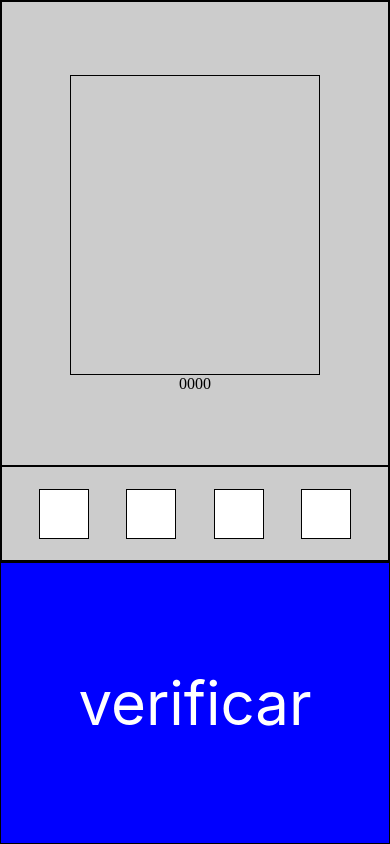
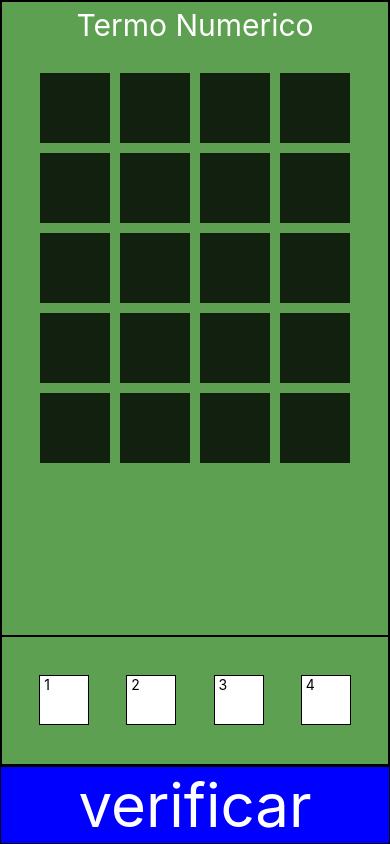
Before and after one commit to Fabiano20077/TermoNumerico, a React Native app: screen /Home in a window 390 px wide. Built offline with nearby package versions, Linux system fonts and the light colour scheme.

Commit message:
alteração no visual e mecanica do termo

```diff
--- a/src/pagina/home/index.js
+++ b/src/pagina/home/index.js
@@ -1,5 +1,5 @@
 import { StatusBar } from 'expo-status-bar';
-import { View, Text , TextInput, Pressable ,FlatList } from 'react-native-web';
+import { View, Text, TextInput, Pressable, FlatList } from 'react-native-web';
 import styles from './style';
 import { useEffect, useState } from 'react';
 
@@ -7,21 +7,34 @@ export default function App() {
 
 
 
-    const [num,setNum] = useState([0,0,0,0]);
-    const [Lista,setLista] = useState([]);
+    const [num, setNum] = useState([0, 0, 0, 0]);
+    const [Lista, setLista] = useState([
+        [``, '', '', ''],
+        [``, '', '', ''],
+        [``, '', '', ''],
+        [``, '', '', ''],
+        [``, '', '', '']
+    ]);
+
     // const numero = [0,0,0,0]
 
-    const addArray =(num) => {
+    /*  const addArray = (num) => {
 
 
          const novoItem = {
              valor: num
          }
 
-        const updateAray = [...Lista,novoItem];
+         const updateAray = [...Lista, novoItem];
          setLista(updateAray);
 
          setNum('');
+     } */
+
+    const addLista = (num) => {
+
+
+
     }
 
 
@@ -31,50 +44,62 @@ export default function App() {
                 <View style={styles.tela}>
                     <View style={styles.numero}>
 
-                    <View style={styles.containerBlocos}>
+                        <View>
+                            <Text style={styles.Titulo}>Termo Numerico</Text>
+                        </View>
+                        <View>
+
 
                             <FlatList
                                 data={Lista}
                                 keyExtractor={(item) => item.valor}
-                    contentContainerStyle={{padding: 20}}
-                    renderItem={({item}) => (
+                                contentContainerStyle={{ padding: 20 }}
+                                renderItem={({ item, index }) => (
 
                                     <View style={styles.flat}>
-                            <Text style={styles.containeNumero} >  {item.valor} </Text>
-                            <Text style={styles.containeNumero} >  {item.valor} </Text>
-                            <Text style={styles.containeNumero} >  {item.valor} </Text>
-                            <Text style={styles.containeNumero} >  {item.valor} </Text>
+
+
+                                        <View style={styles.containeNumero} >
+                                            <Text style={styles.texto}> {item[0]}  </Text>
+                                        </View>
+
+                                        <View style={styles.containeNumero} >
+                                            <Text style={styles.texto}> {item[1]}  </Text>
+                                        </View>
+
+                                        <View style={styles.containeNumero} >
+                                            <Text style={styles.texto}> {item[2]}  </Text>
+                                        </View>
+
+                                        <View style={styles.containeNumero} >
+                                            <Text style={styles.texto}> {item[3]}  </Text>
+                                        </View>
+
                                     </View>
 
                                 )}
                             />
 
                         </View>
-     {num}
                     </View>
 
                     <View style={styles.containerInput}>
 
-                        <TextInput
-                        style={styles.input}
+                        <Pressable style={styles.input} onPress={addLista(1)}>
+                            <Text> 1 </Text>
+                        </Pressable>
 
-                        onChangeText={setNum}
-                        />
-                        <TextInput
-                        style={styles.input}
+                        <Pressable style={styles.input} onPress={addLista(2)}>
+                            <Text> 2 </Text>
+                        </Pressable>
 
-                        onChangeText={setNum}
-                        />
-                        <TextInput
-                        style={styles.input}
+                        <Pressable style={styles.input} onPress={addLista(3)}>
+                            <Text> 3 </Text>
+                        </Pressable>
 
-                        onChangeText={setNum}
-                        />
-                        <TextInput
-                        style={styles.input}
-
-                        onChangeText={setNum}
-                        />
+                        <Pressable style={styles.input} onPress={addLista(4)}>
+                            <Text> 4 </Text>
+                        </Pressable>
 
                     </View>
                 </View>
--- a/src/pagina/home/style.js
+++ b/src/pagina/home/style.js
@@ -1,48 +1,56 @@
-import {StyleSheet} from 'react-native';
+import { StyleSheet } from 'react-native';
 
 export default StyleSheet.create({
   container: {
     flex: 1,
-      backgroundColor: '#ccc',
+    backgroundColor: '#323232',
 
   },
 
   Campo: {
     flex: 1,
-
+    backgroundColor: '#5da051ff',
   },
 
-    tela:{
+  tela: {
     flex: 1,
     borderWidth: 1
   },
 
-    numero:{
+  numero: {
     flex: 1,
-      borderWidth:1,
+    borderWidth: 1,
     alignItems: 'center',
-      justifyContent: 'center'
-    },
-
-    containerBlocos:{
-      width: 250,
-      height: 300,
-      borderWidth: 1,
 
   },
 
-    flat:{
+  Titulo: {
+    padding: 5,
+    fontSize: 30,
+    color: 'white'
+  },
+
+  flat: {
     flexDirection: 'row'
   },
 
-    containeNumero:{
+  containeNumero: {
     margin: 5,
-      padding: 10 ,
-      backgroundColor: 'black',
-      color: 'white',
+    height: 70,
+    width: 70,
+    backgroundColor: 'rgba(0,0,0,.8)',
+    alignItems: 'center',
+    justifyContent: 'center',
+
   },
 
-    containerInput:{
+  texto: {
+
+    color: 'white',
+    fontSize: 40
+  },
+
+  containerInput: {
     flex: 0.2,
     borderWidth: 1,
     alignItems: 'center',
@@ -51,7 +59,7 @@ export default StyleSheet.create({
   },
 
 
-    input:{
+  input: {
     height: 50,
     width: 50,
     backgroundColor: 'white',
@@ -59,14 +67,14 @@ export default StyleSheet.create({
     fontSize: 30,
   },
 
-    teclado:{
-      flex: 0.5,
+  teclado: {
+    flex: 0.1,
     borderWidth: 1
   },
 
-    botao:{
+  botao: {
     flex: 1,
-      alignItems:'center',
+    alignItems: 'center',
     justifyContent: 'center',
     backgroundColor: 'blue',
   },
```
Lines whose indentation alone changed are shown as unchanged.
